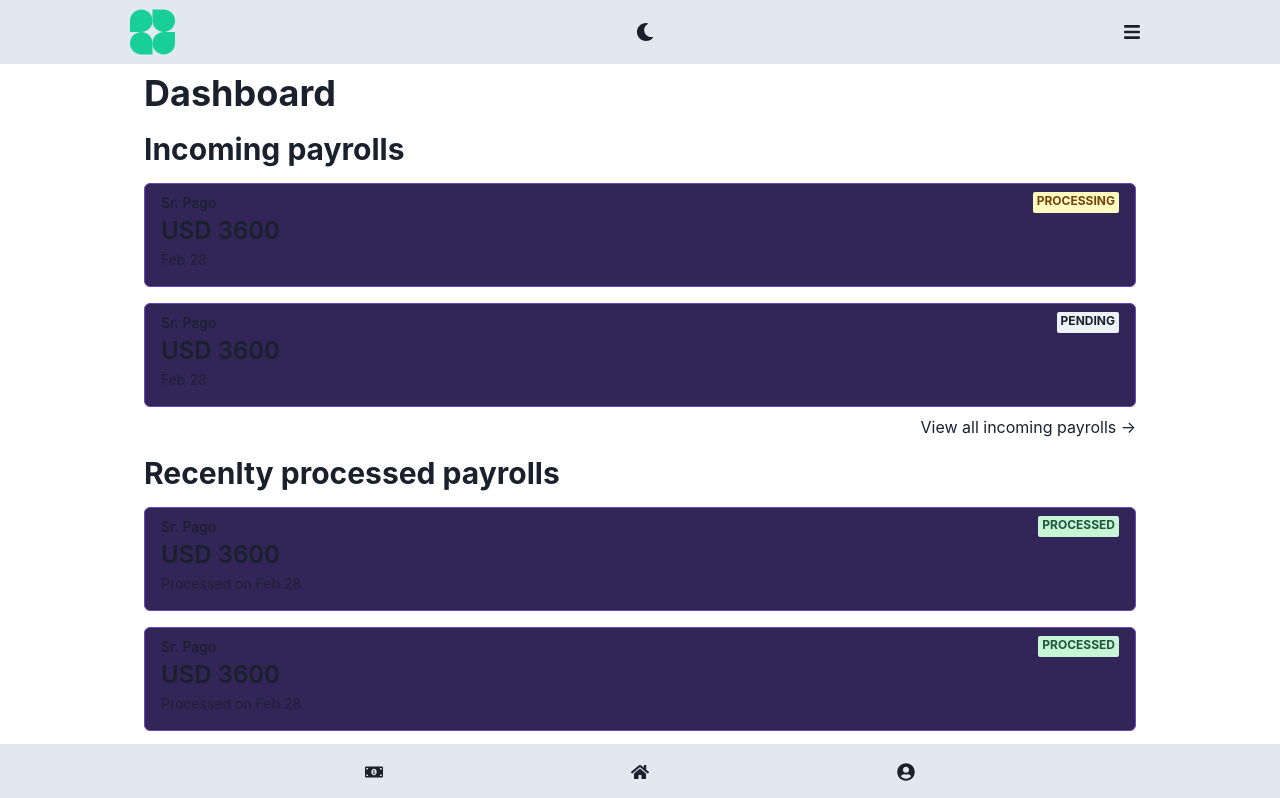
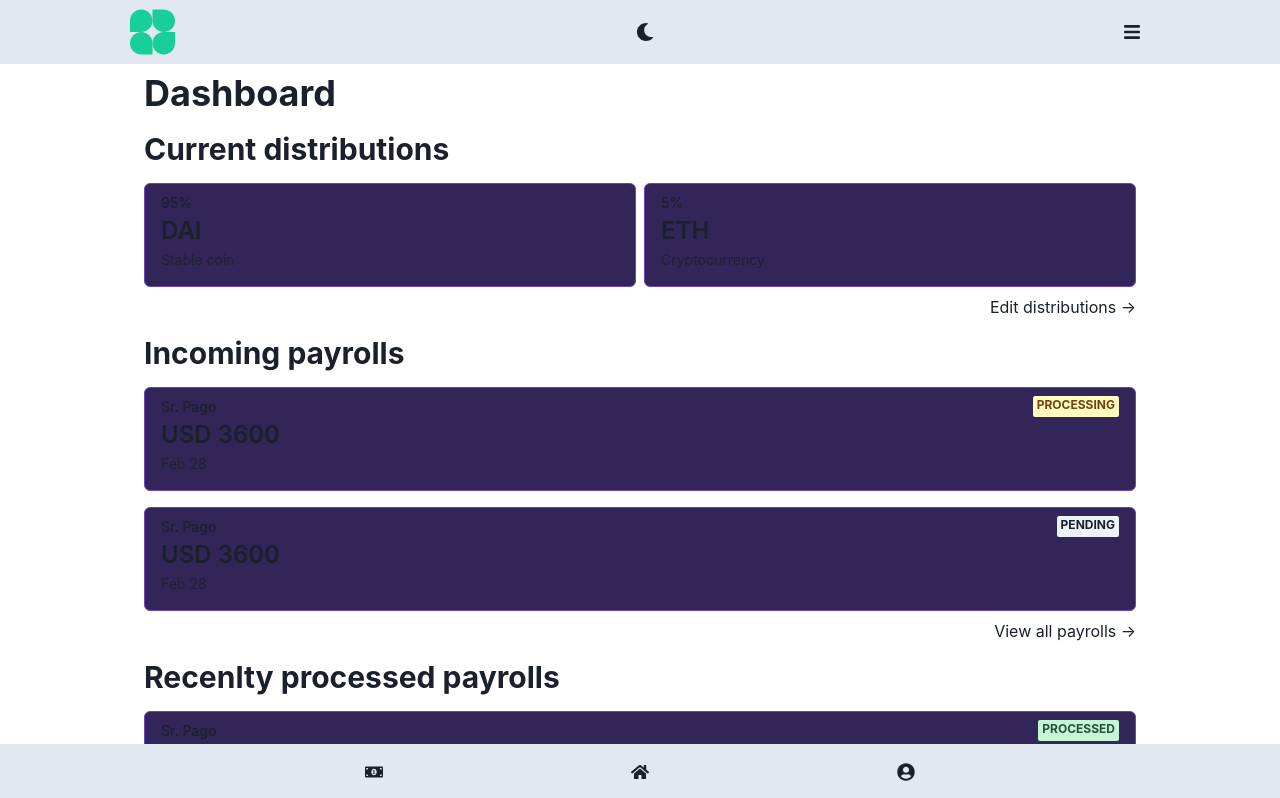
Before and after one commit to oncet/cryptowage, a React (Create React App) app: page / in a window 1280 px wide. Shown: the top 798 px of the page. Built offline with nearby package versions, Linux system fonts and the light colour scheme.

Commit message:
add current distributions section to home

```diff
--- a/src/pages/Home.tsx
+++ b/src/pages/Home.tsx
@@ -5,6 +5,7 @@ import {
   Heading,
   Link,
   Stat,
+  StatGroup,
   StatHelpText,
   StatLabel,
   StatNumber,
@@ -17,7 +18,44 @@ export const Home = () => {
       <Heading as="h1" mb="4">
         Dashboard
       </Heading>
-      <Heading size="lg">Incoming payrolls</Heading>
+      <Heading size="lg">Current distributions</Heading>
+      <StatGroup>
+        <Stat
+          border="1px solid"
+          borderColor="purple.600"
+          borderRadius="md"
+          background="purple.900"
+          py="2"
+          px="4"
+          mt="4"
+          mr="2"
+        >
+          <StatLabel>95%</StatLabel>
+          <StatNumber>DAI</StatNumber>
+          <StatHelpText>Stable coin</StatHelpText>
+        </Stat>
+        <Stat
+          border="1px solid"
+          borderColor="purple.600"
+          borderRadius="md"
+          background="purple.900"
+          py="2"
+          px="4"
+          mt="4"
+        >
+          <StatLabel>5%</StatLabel>
+          <StatNumber>ETH</StatNumber>
+          <StatHelpText>Cryptocurrency</StatHelpText>
+        </Stat>
+      </StatGroup>
+      <Text mt="2" textAlign="right">
+        <Link to="/payrolls" as={RouterLink}>
+          Edit distributions &rarr;
+        </Link>
+      </Text>
+      <Heading size="lg" mt="4">
+        Incoming payrolls
+      </Heading>
       <Stat
         border="1px solid"
         borderColor="purple.600"
@@ -49,8 +87,8 @@ export const Home = () => {
         <StatHelpText>Feb 28</StatHelpText>
       </Stat>
       <Text mt="2" textAlign="right">
-        <Link to="/payrolls/incoming" as={RouterLink}>
-          View all incoming payrolls &rarr;
+        <Link to="/payrolls" as={RouterLink}>
+          View all payrolls &rarr;
         </Link>
       </Text>
       <Heading size="lg" mt="4">
@@ -72,6 +110,8 @@ export const Home = () => {
         <StatHelpText>Processed on Feb 28</StatHelpText>
       </Stat>
       <Stat
+        variant="default"
+        colorScheme="brand"
         border="1px solid"
         borderColor="purple.600"
         borderRadius="md"
@@ -87,8 +127,8 @@ export const Home = () => {
         <StatHelpText>Processed on Feb 28</StatHelpText>
       </Stat>
       <Text mt="2" textAlign="right">
-        <Link to="/payrolls/incoming" as={RouterLink}>
-          View all recently processed payrolls &rarr;
+        <Link to="/payrolls" as={RouterLink}>
+          View all payrolls &rarr;
         </Link>
       </Text>
     </>
```
